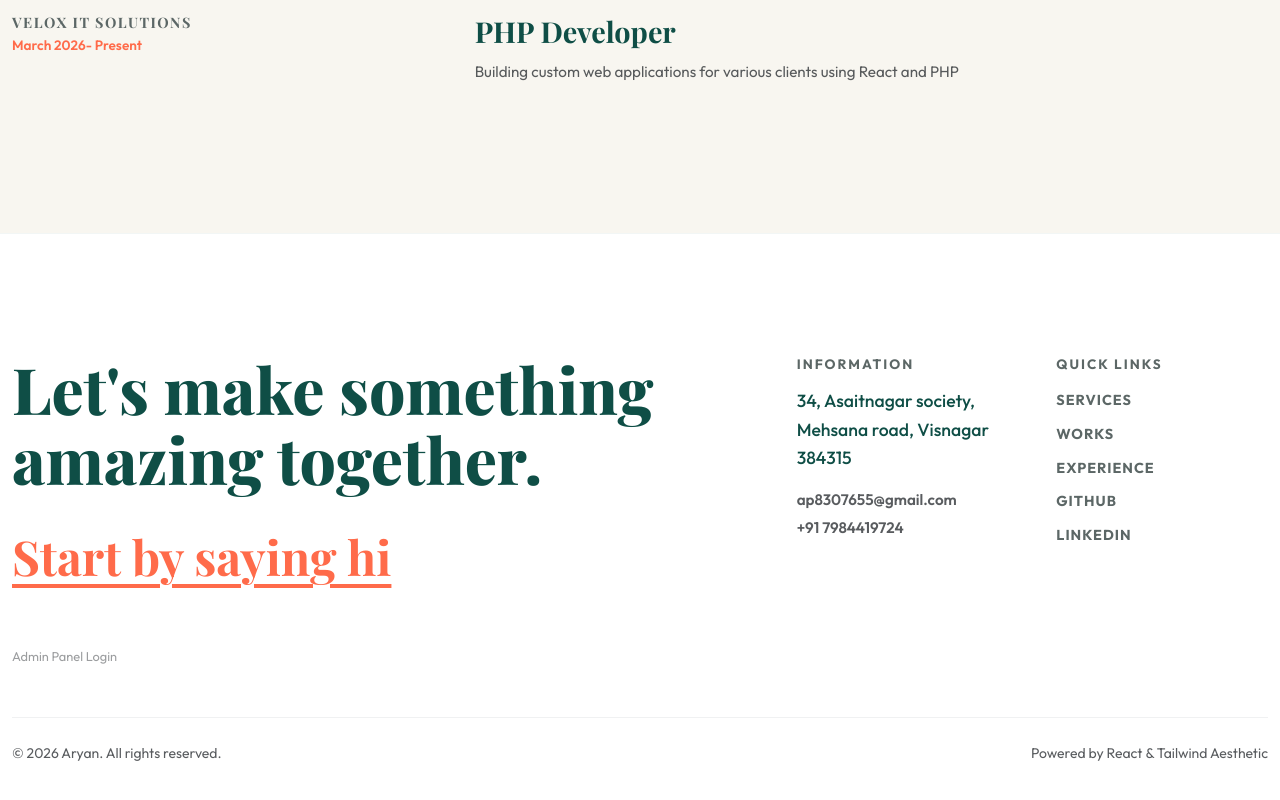
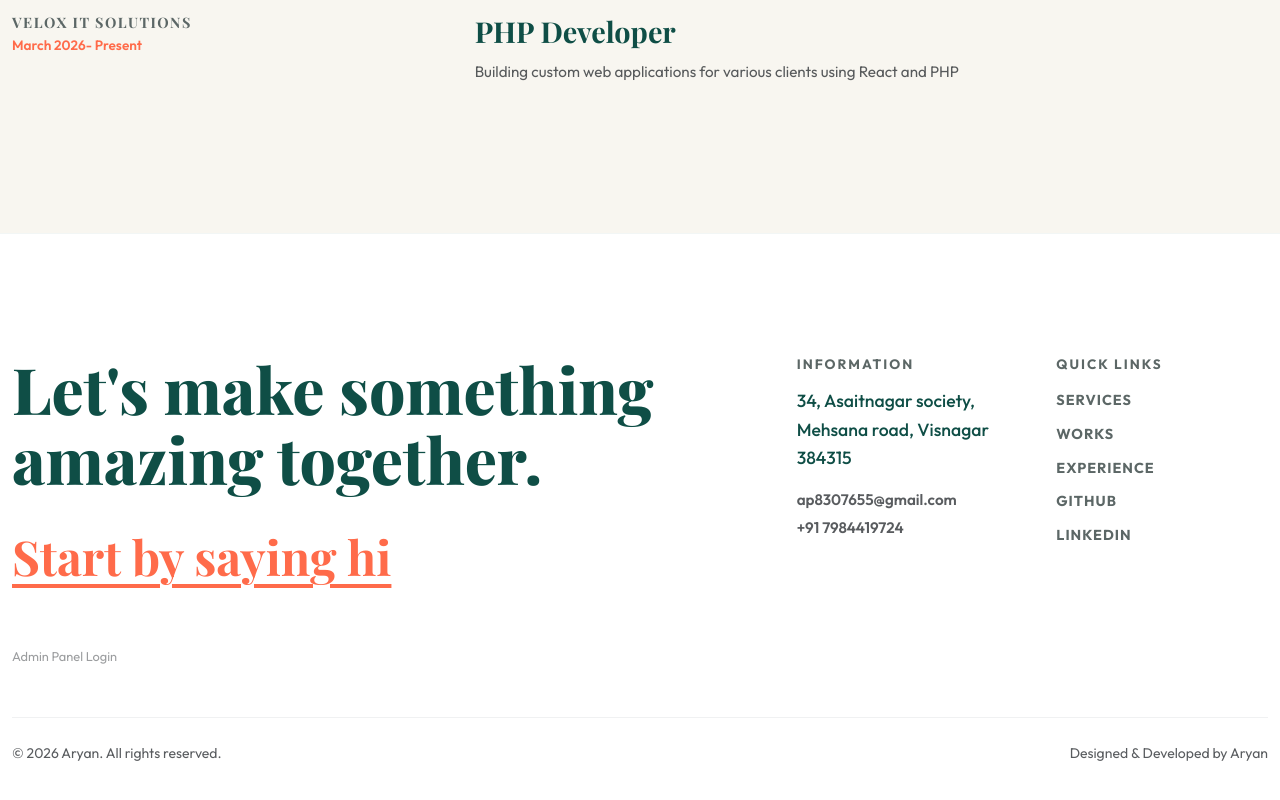
Before and after one commit to aryan6412/Aryan, a React (Create React App) app: page / in a window 1280 px wide. Shown: the part 2414-3214 px from the top of the page. Built offline with nearby package versions, Linux system fonts and the light colour scheme; a web font is replaced by a local one.

Commit message:
update footer attribution for interview

```diff
--- a/src/component/contactSection.js
+++ b/src/component/contactSection.js
@@ -86,7 +86,7 @@ function ContactSection() {
             &copy; {new Date().getFullYear()} {hero_data.name}. All rights reserved.
           </p>
           <p className="text-muted small mb-0">
-            Powered by React &amp; Tailwind Aesthetic
+            Designed &amp; Developed by {hero_data.name}
           </p>
         </div>
 
```
